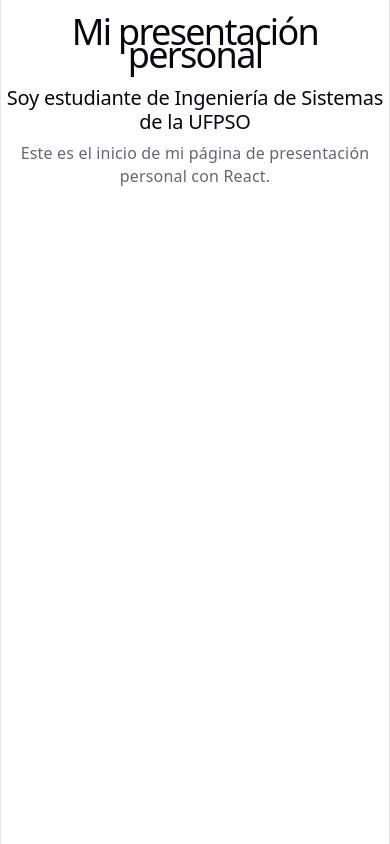
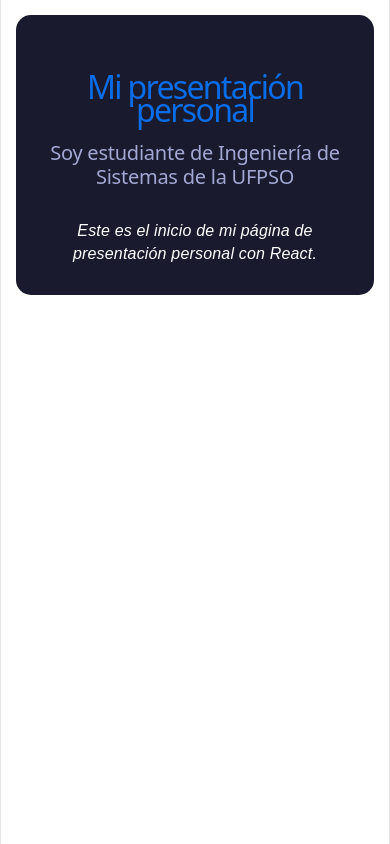
Before and after one commit to DuvanCardenas/Proyecto-react, a React (Vite) app: page / in a window 390 px wide. Built offline with nearby package versions, Linux system fonts and the light colour scheme.

Commit message:
commit 2: modificacion de estilos

```diff
--- a/src/App.css
+++ b/src/App.css
@@ -1,184 +1,41 @@
-.counter {
-  font-size: 16px;
-  padding: 5px 10px;
-  border-radius: 5px;
-  color: var(--accent);
-  background: var(--accent-bg);
-  border: 2px solid transparent;
-  transition: border-color 0.3s;
-  margin-bottom: 24px;
+/* --- ESTILOS BASE --- */
+.mi-sitio-personal {
+  text-align: center;
+  padding: 40px;
+  background-color: #1a1a2e; /* Fondo oscuro */
+  color: #fff;
+  border-radius: 15px;
+  max-width: 800px;
+  margin: 20px auto;
+  font-family: Arial, sans-serif;
+}
 
-  &:hover {
-    border-color: var(--accent-border);
+.titulo {
+  color: #086de8;
+
+  padding: 10px;
+  border-radius: 8px;
+  font-size: 2.5em;
+  margin-bottom: 10px;
+}
+
+h2 {
+  color: #a2a8d3;
+  font-weight: 300;
+}
+
+.texto-temporal {
+  margin-top: 30px;
+  font-style: italic;
+}
+
+/* --- DISEÑO RESPONSIVE --- */
+@media (max-width: 768px) {
+  .mi-sitio-personal {
+    padding: 30px 20px;
+    margin: 15px;
   }
-  &:focus-visible {
-    outline: 2px solid var(--accent);
-    outline-offset: 2px;
+  .titulo {
+    font-size: 2em;
   }
 }
-
-.hero {
-  position: relative;
-
-  .base,
-  .framework,
-  .vite {
-    inset-inline: 0;
-    margin: 0 auto;
-  }
-
-  .base {
-    width: 170px;
-    position: relative;
-    z-index: 0;
-  }
-
-  .framework,
-  .vite {
-    position: absolute;
-  }
-
-  .framework {
-    z-index: 1;
-    top: 34px;
-    height: 28px;
-    transform: perspective(2000px) rotateZ(300deg) rotateX(44deg) rotateY(39deg)
-      scale(1.4);
-  }
-
-  .vite {
-    z-index: 0;
-    top: 107px;
-    height: 26px;
-    width: auto;
-    transform: perspective(2000px) rotateZ(300deg) rotateX(40deg) rotateY(39deg)
-      scale(0.8);
-  }
-}
-
-#center {
-  display: flex;
-  flex-direction: column;
-  gap: 25px;
-  place-content: center;
-  place-items: center;
-  flex-grow: 1;
-
-  @media (max-width: 1024px) {
-    padding: 32px 20px 24px;
-    gap: 18px;
-  }
-}
-
-#next-steps {
-  display: flex;
-  border-top: 1px solid var(--border);
-  text-align: left;
-
-  & > div {
-    flex: 1 1 0;
-    padding: 32px;
-    @media (max-width: 1024px) {
-      padding: 24px 20px;
-    }
-  }
-
-  .icon {
-    margin-bottom: 16px;
-    width: 22px;
-    height: 22px;
-  }
-
-  @media (max-width: 1024px) {
-    flex-direction: column;
-    text-align: center;
-  }
-}
-
-#docs {
-  border-right: 1px solid var(--border);
-
-  @media (max-width: 1024px) {
-    border-right: none;
-    border-bottom: 1px solid var(--border);
-  }
-}
-
-#next-steps ul {
-  list-style: none;
-  padding: 0;
-  display: flex;
-  gap: 8px;
-  margin: 32px 0 0;
-
-  .logo {
-    height: 18px;
-  }
-
-  a {
-    color: var(--text-h);
-    font-size: 16px;
-    border-radius: 6px;
-    background: var(--social-bg);
-    display: flex;
-    padding: 6px 12px;
-    align-items: center;
-    gap: 8px;
-    text-decoration: none;
-    transition: box-shadow 0.3s;
-
-    &:hover {
-      box-shadow: var(--shadow);
-    }
-    .button-icon {
-      height: 18px;
-      width: 18px;
-    }
-  }
-
-  @media (max-width: 1024px) {
-    margin-top: 20px;
-    flex-wrap: wrap;
-    justify-content: center;
-
-    li {
-      flex: 1 1 calc(50% - 8px);
-    }
-
-    a {
-      width: 100%;
-      justify-content: center;
-      box-sizing: border-box;
-    }
-  }
-}
-
-#spacer {
-  height: 88px;
-  border-top: 1px solid var(--border);
-  @media (max-width: 1024px) {
-    height: 48px;
-  }
-}
-
-.ticks {
-  position: relative;
-  width: 100%;
-
-  &::before,
-  &::after {
-    content: '';
-    position: absolute;
-    top: -4.5px;
-    border: 5px solid transparent;
-  }
-
-  &::before {
-    left: 0;
-    border-left-color: var(--border);
-  }
-  &::after {
-    right: 0;
-    border-right-color: var(--border);
-  }
-}
```
